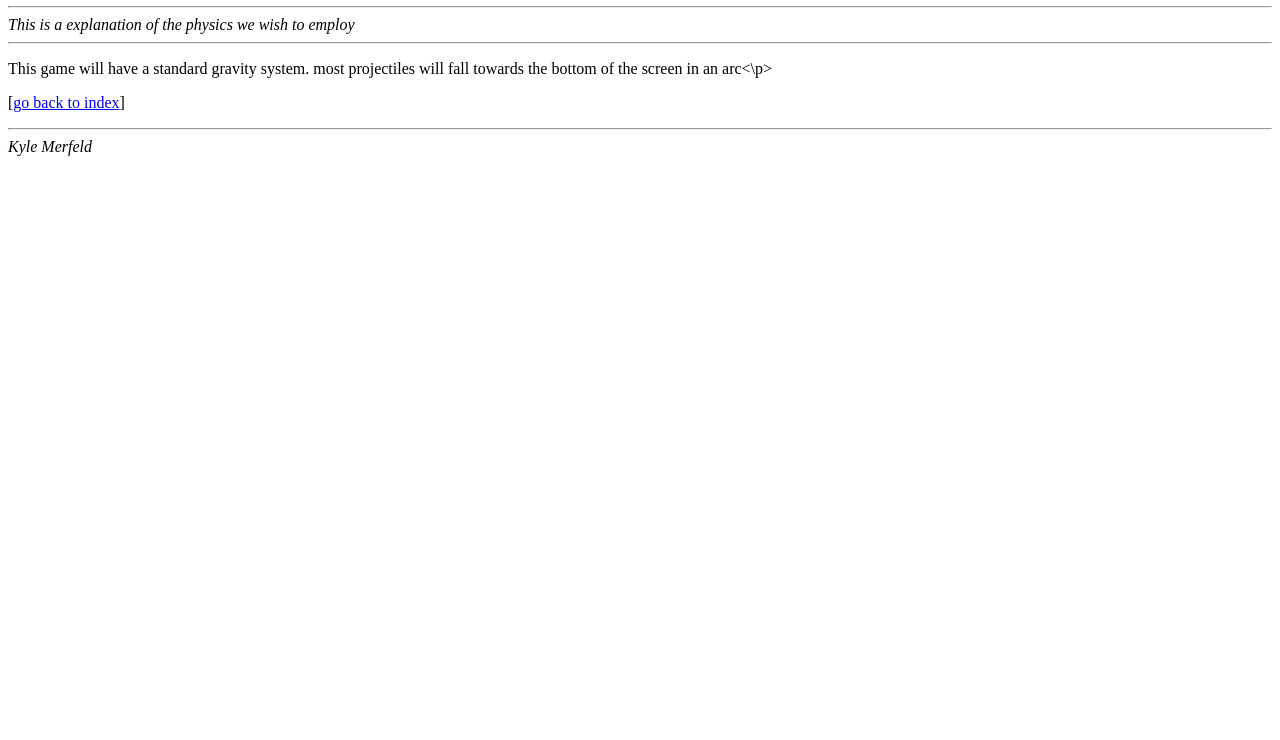
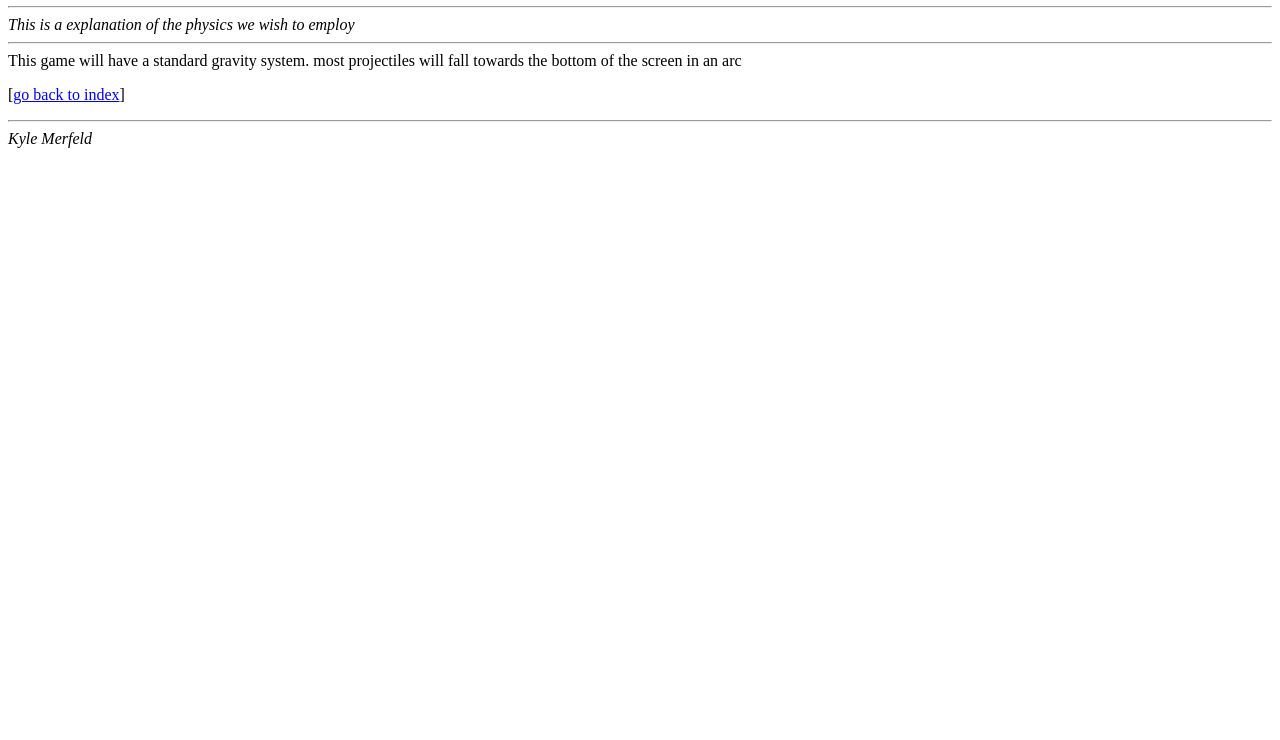
Before and after one commit to kmerfeld/gamedev-docs, a plain HTML site: page physics.html in a window 1280 px wide. Shown: the part 60-800 px from the top of the page. Drawn offline with Linux system fonts and the light colour scheme.

Commit message:
fix spelling error. made player.jpg smaller

```diff
--- a/physics.html
+++ b/physics.html
@@ -6,7 +6,7 @@
 <h1>Physics</h1>
 <hr><i>This is a explanation of the physics we wish to employ</i><hr>
 
-<p>This game will have a standard gravity system. most projectiles will fall towards the bottom of the screen in an arc<\p>
+This game will have a standard gravity system. most projectiles will fall towards the bottom of the screen in an arc
 <p>
   [<a href="index.html">go back to index</a>]
 </p>
```
Also changed, not shown: 1 other file.
